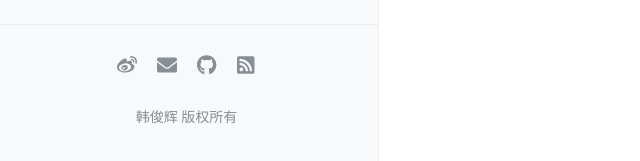
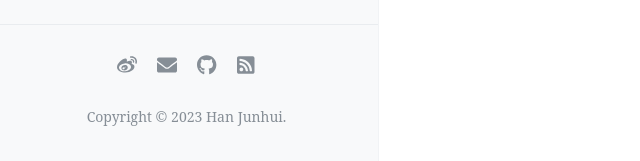
Before and after one commit to hanjunhui2019/hanjunhui2019.github.io, a Jekyll site: the page built from index.html, in a window 1280 px wide. Shown: the part 736-897 px from the top of the page, without its empty margins (5-645 px from the left). Built offline with Jekyll 4.4.1, drawn with Linux system fonts in a browser that asks for light colours; the list of posts is cut into pages by our own code; comment, search, counter and statistics services are not loaded.

Commit message:
2023年3月8日23:18提交

```diff
--- a/_config.yml
+++ b/_config.yml
@@ -66,7 +66,7 @@ footer-links:
   youtube: # channel/<your_long_string> or user/<user-name>
 
 # 站点页脚的文字
-footer-text: 韩俊辉 版权所有
+footer-text: Copyright © 2023 Han Junhui.
 
 #
 # 评论，注意，请不要同时添加多种不同的评论区
```
